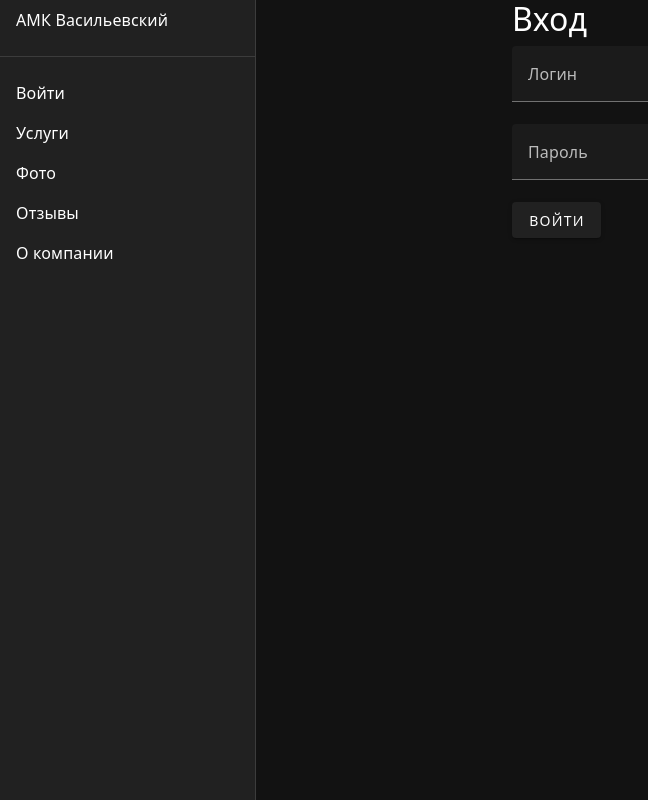
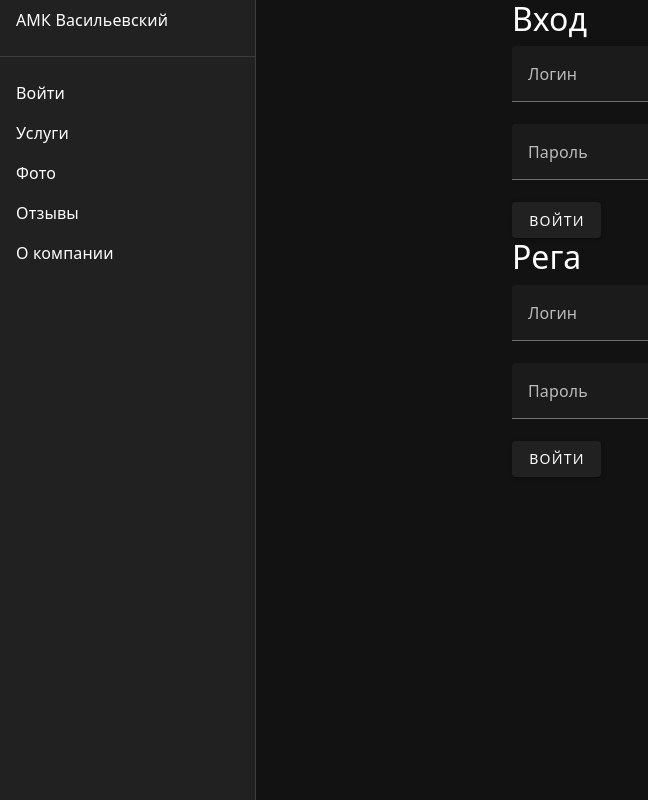
Before and after one commit to SnusP/amk_vasilievskiy, a Vue app in the folder front/: page /admin in a window 1280 px wide. Shown: the whole page, without its empty margins (0-648 px from the left). Built offline with nearby package versions, Linux system fonts and the light colour scheme.

Commit message:
Update LoginPage.vue

```diff
--- a/front/src/components/admin/LoginPage.vue
+++ b/front/src/components/admin/LoginPage.vue
@@ -11,9 +11,14 @@ const form = ref({
   password: ''
 })
 
+const regForm = ref({
+  login: '',
+  password: ''
+})
+
 function login() {
   instance
-    .post('/login', form.value)
+    .post('http://amk-vo.online/api/login', form.value)
     .then((response) => {
       if (response.status === 201) {
         Token.setToken(response.data.token)
@@ -22,6 +27,15 @@ function login() {
     })
     .catch((error) => console.log(error))
 }
+function reg() {
+  instance
+    .post('http://amk-vo.online/api/register', form.value)
+    .then((response) => {
+      console.log("registered")
+    })
+    .catch((error) => console.log(error))
+}
+
 </script>
 
 <template>
@@ -35,6 +49,13 @@ function login() {
           <v-text-field label="Пароль" v-model="form.password"></v-text-field>
           <v-btn @click="login">Войти</v-btn>
         </div>
+
+          <div class="w-50 mx-auto">
+          <h2>Рега</h2>
+          <v-text-field label="Логин" v-model="regForm.login"></v-text-field>
+          <v-text-field label="Пароль" v-model="regForm.password"></v-text-field>
+          <v-btn @click="reg">Войти</v-btn>
+        </div>
       </v-app>
     </v-main>
   </v-layout>
```
